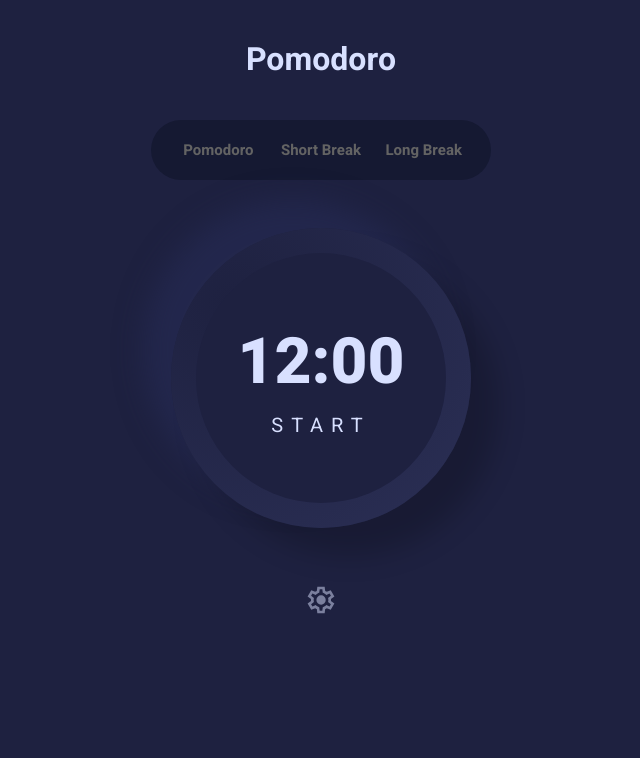
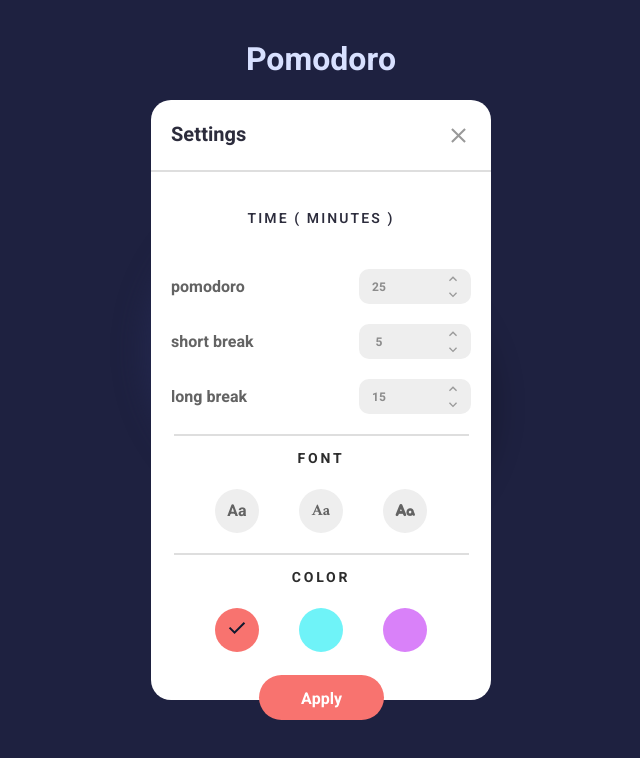
Before and after one commit to NgirfanulMangali/pomodoro-app, a React (Vite) app: page / in a window 1280 px wide. Shown: the top 758 px of the page, without its empty margins (319-959 px from the left). Built offline with nearby package versions, Linux system fonts and the light colour scheme.

Commit message:
short style css at section modal popup

```diff
--- /dev/null
+++ b/src/ModalPopup.module.pcss
@@ -0,0 +1,92 @@
+.mycontainer {
+  display: flex;
+  justify-content: space-between;
+  align-items: center;
+  padding-left: 1.25rem;  /* 1.25rem = 20px */
+  padding-right: 1.25rem; /* 1.25rem = 20px */
+  margin-top: 1.25rem;    /* 1.25rem = 20px */
+}
+.texts {
+    color: #636363;     /* custom gray */
+  font-weight: bold;
+}
+
+.input {
+  width: 40px;
+  height: 35px;
+  background-color: #EEEEEE;       /* bg-white-EE (asumsi) */
+  border-top-left-radius: 10px;
+  border-bottom-left-radius: 10px;
+
+  text-align: center;
+  font-size: 12px;                 /* text-M-12 (asumsi = 12px) */
+  font-weight: bold;
+  color: rgba(21, 21, 21, 0.9);    /* text-black-15-0.9 (asumsi) */
+
+  outline: none;
+}
+.KeyboardArrow {
+  display: flex;
+  flex-direction: column;
+  width: 72px;
+  height: 35px;
+
+  background-color: #EEEEEE;         /* bg-white-EE */
+
+  border-top-right-radius: 10px;
+  border-bottom-right-radius: 10px;
+
+  justify-content: center;
+  align-items: center;
+}
+.title {
+  font-size: 14px;                     /* text-M-14 (asumsi 14px) */
+  color: rgba(21, 21, 21, 0.9);        /* text-black-15-0.9 (asumsi) */
+  font-weight: bold;
+  letter-spacing: 0.2em;
+  text-align: center;
+  margin-top: 0.75rem;                 /* mt-3 → 12px atau 0.75rem */
+}
+
+.button {
+  background-color: #EEEEEE;     /* bg-white-EE (asumsi warna custom) */
+  width: 2.75rem;                /* w-11 = 11 * 0.25rem = 2.75rem */
+  height: 2.75rem;               /* h-11 = 11 * 0.25rem */
+  border-radius: 9999px;         /* rounded-full */
+
+  font-weight: bold;
+  color: #636363;                /* text-[#636363] */
+
+}
+
+.button:hover {
+  background-color: #1E2140;     /* bg-darkblue-1E (asumsi warna custom) */
+}
+
+.TextFont {
+  display: flex;
+  justify-content: center;
+  align-items: center;
+  height: 100%;
+
+  transition: color 200ms ease-in-out;
+}
+
+.TextFont:hover {
+  color: #EEF1FA;
+}
+
+.fontandcolor {
+  display: flex;
+  justify-content: center;
+  align-items: center;
+  margin-top: 1.25rem;
+  gap: 2.5rem;
+}
+
+.hr {
+  border: 1px solid #DEDEDE;
+  width: 295px;
+  margin-left: auto;
+  margin-right: auto;
+}
--- a/src/ModalPopup.tsx
+++ b/src/ModalPopup.tsx
@@ -1,80 +1,87 @@
+import CloseIcon from './assets/close pict.svg'
+import KeyboardArrowUp from './assets/keyboard_arrow_up.svg'
+import KeyboardArrowDown from './assets/keyboard_arrow_down.svg'
+import TickIcon from './assets/tick icon.svg'
+import style from './ModalPopup.module.pcss'
+
+
 export default function ModalPopup() {
 
 
     return (
-        <div className="w-[340px] h-[600px] bg-white mx-auto absolute top-1/2 left-1/2  -translate-x-1/2 -translate-y-1/2 rounded-[20px] hidden" id="modal">
-            <div className="flex justify-between items-center px-5 mt-5">
+        <div className="w-[340px] h-[600px] bg-white mx-auto absolute top-1/2 left-1/2  -translate-x-1/2 -translate-y-1/2 rounded-[20px]" id="modal">
+            <div className={style.mycontainer}>
                 <p className="text-black-15-0.9 text-M-20 font-bold">Settings</p>
-                <button id="close"><img src="/images/close pict.svg" alt="cross pict" className="w-[25px] h-[25px]"></button>
+                <button id="close"><img src={CloseIcon} alt="cross pict" className="w-[25px] h-[25px]" /></button>
             </div>
-            <!-- Line -->
+            {/* Line */}
             <hr className="border-gray-DE border-1 mt-5" />
             <p className="text-M-14 text-black-15-0.9 font-semibold tracking-[0.15em] mt-9 mb-10 text-center">TIME ( MINUTES )</p>
 
-            <!-- a group input pomodoro, short break and long break-->
+            {/* a group input pomodoro, short break and long break */}
             <div>
-                <!--Pomodoro text input-->
-                <div className="flex justify-between items-center px-5 mt-5">
-                    <p className="text-gray-63 font-bold">pomodoro</p>
+                {/* Pomodoro text input */}
+                <div className={style.mycontainer}>
+                    <p className={style.texts}>pomodoro</p>
                     <div className="flex">
-                        <input type="text" className="w-[40px] h-[35px] bg-white-EE rounded-tl-[10px] rounded-bl-[10px] text-center text-M-12 font-bold text-black-15-0.9 focus:outline-none" placeholder="25" id="pomodoroInput" />
-                        <div className="flex flex-col w-[72px] h-[35px] bg-white-EE rounded-tr-[10px] rounded-br-[10px] justify-center items-center">
-                            <button className="ml-9"><img src="/images/keyboard_arrow_up.svg" alt="" className="w-4 h-4"></button>
-                            <button className="ml-9"><img src="/images/keyboard_arrow_down.svg" alt="" className="w-4 h-4"></button>
+                        <input type="text" className={style.input} placeholder="25" id="pomodoroInput" />
+                        <div className={style.KeyboardArrow}>
+                            <button className="ml-9"><img src={KeyboardArrowUp} alt="" className="w-4 h-4" /></button>
+                            <button className="ml-9"><img src={KeyboardArrowDown} alt="" className="w-4 h-4" /></button>
                         </div>
                     </div>
                 </div>
-                <!--short break text input-->
-                <div className="flex justify-between items-center px-5 mt-5">
-                    <p className="text-gray-63 font-bold">short break</p>
+                {/* short break text input */}
+                <div className={style.mycontainer}>
+                    <p className={style.texts}>short break</p>
                     <div className="flex">
-                        <input type="text" className="w-[40px] h-[35px] bg-white-EE rounded-tl-[10px] rounded-bl-[10px] text-center text-M-12 font-bold text-black-15-0.9 focus:outline-none" placeholder="5" />
-                        <div className="flex flex-col w-[72px] h-[35px] bg-white-EE rounded-tr-[10px] rounded-br-[10px] justify-center items-center">
-                            <button className="ml-9"><img src="/images/keyboard_arrow_up.svg" alt="" className="w-4 h-4"></button>
-                            <button className="ml-9"><img src="/images/keyboard_arrow_down.svg" alt="" className="w-4 h-4"></button>
+                        <input type="text" className={style.input} placeholder="5" />
+                        <div className={style.KeyboardArrow}>
+                            <button className="ml-9"><img src={KeyboardArrowUp} alt="" className="w-4 h-4" /></button>
+                            <button className="ml-9"><img src={KeyboardArrowDown} alt="" className="w-4 h-4" /></button>
                         </div>
                     </div>
                 </div>
             </div>
-            <!--long break text input-->
-            <div className="flex justify-between items-center px-5 mt-5 ">
-                <p className="text-gray-63 font-bold">long break</p>
+            {/* long break text input */}
+            <div className={style.mycontainer}>
+                <p className={style.texts}>long break</p>
                 <div className="flex">
-                    <input type="text" className="w-[40px] h-[35px] bg-white-EE rounded-tl-[10px] rounded-bl-[10px] text-center text-M-12 font-bold text-black-15-0.9 focus:outline-none" placeholder="15" />
-                    <div className="flex flex-col w-[72px] h-[35px] bg-white-EE rounded-tr-[10px] rounded-br-[10px] justify-center items-center">
-                        <button className="ml-9"><img src="/images/keyboard_arrow_up.svg" alt="" className="w-4 h-4"></button>
-                        <button className="ml-9"><img src="/images/keyboard_arrow_down.svg" alt="" className="w-4 h-4"></button>
+                    <input type="text" className={style.input} placeholder="15" />
+                    <div className={style.KeyboardArrow}>
+                        <button className="ml-9"><img src={KeyboardArrowUp} alt="" className="w-4 h-4" /></button>
+                        <button className="ml-9"><img src={KeyboardArrowDown} alt="" className="w-4 h-4" /></button>
                     </div>
                 </div>
             </div>
-            <hr className="border-gray-DE border-1 w-[295px] mt-5 mx-auto " />
+            <hr className={`${style.hr} mt-5`} />
 
-            <!--Font text-->
-            <p className="text-M-14 text-black-15-0.9 font-bold tracking-[0.2em] text-center mt-3">FONT</p>
-            <div className="flex justify-center items-center mt-5 mb-5 gap-10">
-                <button className="bg-white-EE w-11 h-11 rounded-full  hover:bg-darkblue-1E">
-                    <p className="flex justify-center items-center h-full text-gray-63 font-bold hover:text-white-EE">Aa</p>
+            {/* Font text group */}
+            <p className={style.title}>FONT</p>
+            <div className={`${style.fontandcolor} mb-5`}>
+                <button className={style.button}>
+                    <p className={style.TextFont} >Aa</p>
                 </button>
-                <button className="bg-white-EE w-11 h-11 rounded-full text-gray-63 font-bold hover:bg-darkblue-1E">
-                    <p className="flex justify-center items-center h-full font-crimson hover:text-white-EE">Aa</p>
+                <button className={style.button}>
+                    <p className={`font-crimson ${style.TextFont}`}>Aa</p>
                 </button>
-                <button className="bg-white-EE w-11 h-11 rounded-full text-gray-63 font-bold hover:bg-darkblue-1E">
-                    <p className="flex justify-center items-center h-full font-Jua hover:text-white-EE">Aa</p>
+                <button className={style.button}>
+                    <p className={`font-Jua ${style.TextFont}`}>Aa</p>
                 </button>
             </div>
-            <hr className="border-gray-DE border-1 w-[295px]  mx-auto " />
-
-            <p className="text-M-14 text-black-15-0.9 font-bold tracking-[0.2em] text-center mt-3">COLOR</p>
-            <div className="flex justify-center items-center mt-5 mb-10 gap-10">
+            <hr className={`${style.hr}`} />
+            {/* color group */}
+            <p className={style.title}>COLOR</p>
+            <div className={` ${style.fontandcolor} mb-10`}>
                 <div className="bg-young-orange w-11 h-11 rounded-full">
-                    <img src="/images/tick icon.svg" alt="tick icon" className=" flex justify-center items-center mx-auto mt-2">
+                    <img src={TickIcon} alt="tick icon" className=" flex justify-center items-center mx-auto mt-2" />
                 </div>
                 <div className="bg-tosca-green w-11 h-11 rounded-full">
                 </div>
                 <div className="bg-young-purple w-11 h-11 rounded-full">
                 </div>
             </div>
-            <!--Apply Button-->
+            {/* Apply Button */}
             <div className="w-[125px] h-[45px] rounded-[30px] bg-young-orange   absolute left-27 -bottom-5">
                 <button className="flex justify-center items-center mx-auto mt-3" id="apply">
                     <p className="text-M-16 font-bold text-white-FF ">Apply</p>
--- a/src/TimeOption.module.pcss
+++ b/src/TimeOption.module.pcss
@@ -1,10 +1,11 @@
+
 .option {
   font-weight: bold;
-  color: #636363;
+  color: #6b7280;         /* Tailwind gray-500 */
   font-size: 15px;
   width: 110px;
   height: 40px;
-  border-radius: 30px;
+  border-radius: 9999px;
 
   display: flex;
   justify-content: center;
@@ -15,6 +16,7 @@
   transition-timing-function: ease-in-out;
 }
 
+
 .option:hover {
   color: #3B263E;
   background-color: #F8736F;
--- a/src/main.tsx
+++ b/src/main.tsx
@@ -3,7 +3,7 @@ import { createRoot } from 'react-dom/client'
 import TimeOption from './TimeOption.tsx'
 import TimerSection from './TimerSection.tsx'
 import settinglogo from './assets/setting icon.svg'
-
+import ModalPopup from './ModalPopup.tsx'
 
 
 const rootElement = document.getElementById('root');
@@ -13,9 +13,11 @@ if (rootElement) {
       <h1 className="font-bold text-M-32 text-white-8D text-center my-9">Pomodoro</h1>
       < TimeOption />
       <TimerSection />
+      < ModalPopup />
       <div className="flex justify-center mt-14 ">
         <img src={settinglogo} alt="settinglogo" className="w-8 h-8" />
       </div>
+
     </StrictMode>,
   )
 }
--- a/vite.config.js
+++ b/vite.config.js
@@ -6,4 +6,5 @@ import tailwindcss from '@tailwindcss/vite'
 // https://vite.dev/config/
 export default defineConfig({
   plugins: [react(), tailwindcss()],
+
 })
```
